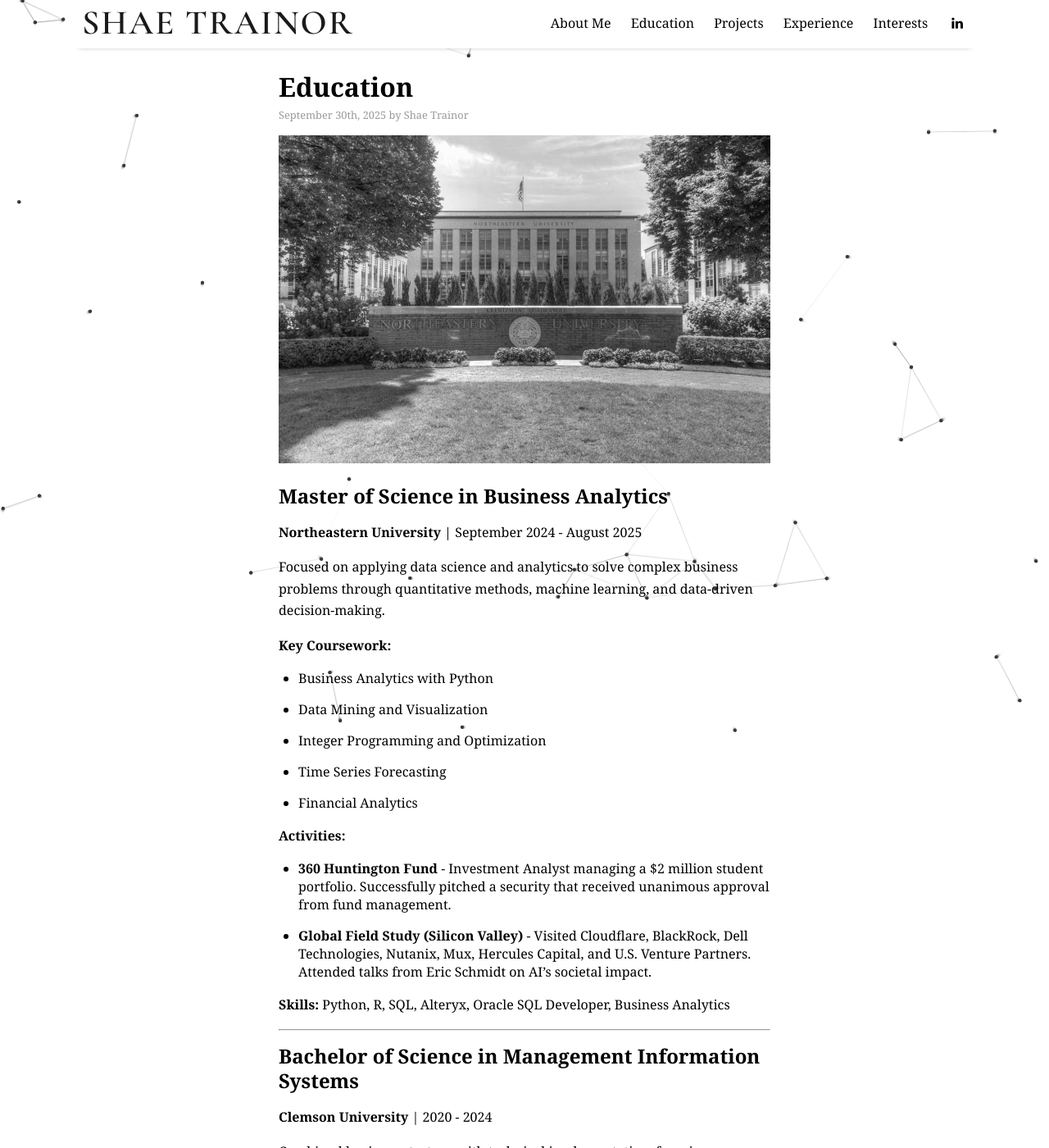
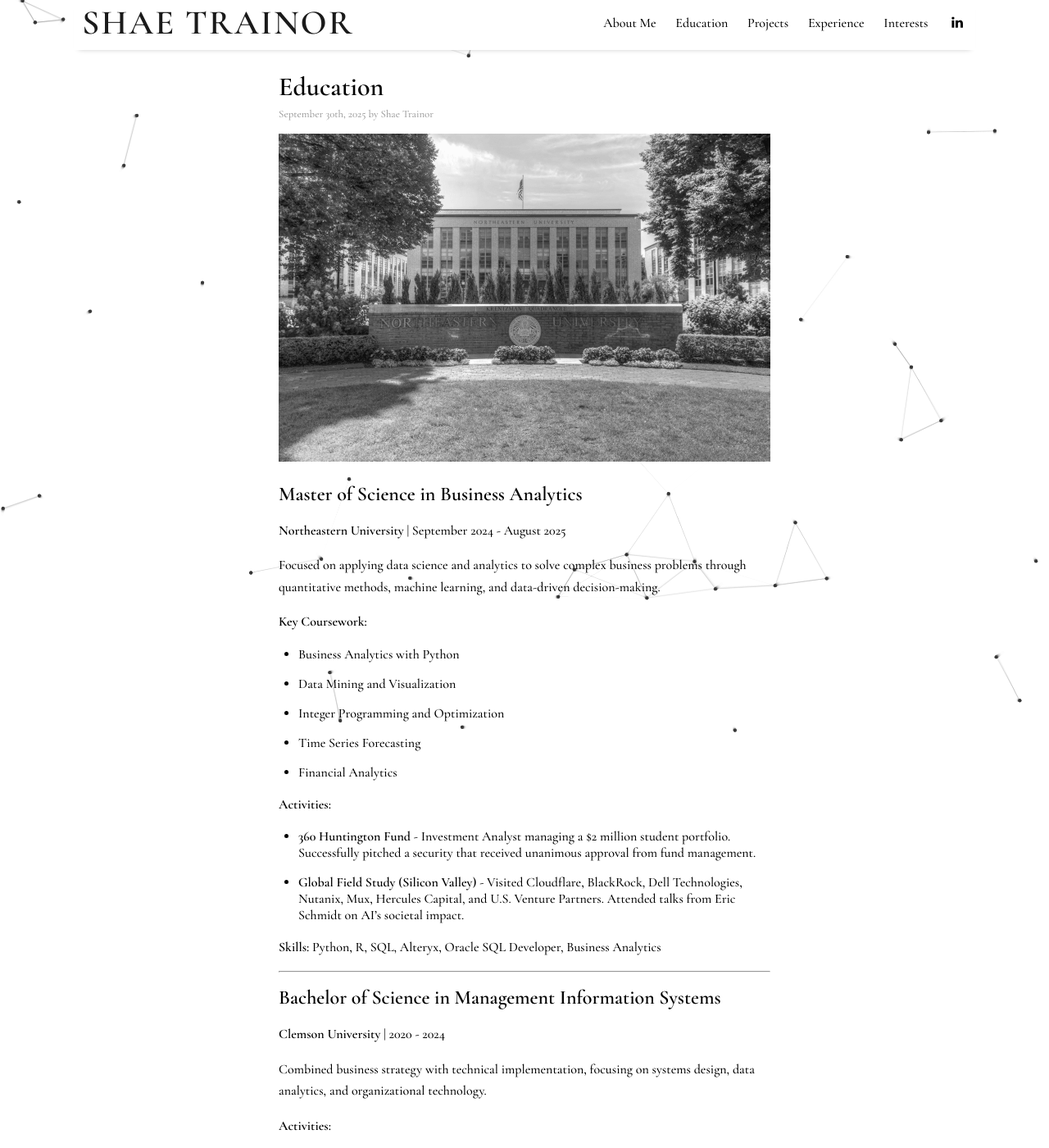
Before and after one commit to shaetrainor/shaetrainor.github.io, a Jekyll site: the page built from _posts/2025-09-30-education.md, in a window 1280 px wide and 1400 px high. Shown: the whole window at 82% size. Built offline with Jekyll 4.4.1, drawn with Linux system fonts in a browser that asks for light colours; nearby versions of some CDN libraries.

Commit message:
Update main.scss

```diff
--- a/assets/css/main.scss
+++ b/assets/css/main.scss
@@ -1,7 +1,7 @@
 ---
 ---
-$base-font-family: Georgia, serif;
-$body-font-family: Georgia, serif;
+$base-font-family: 'Cormorant Garamond', serif;
+$body-font-family: 'Cormorant Garamond', serif;
 $code-font-family: "Source Code Pro", monospace;
 $brand-color: black;
 $container-width: 1100px;
```
